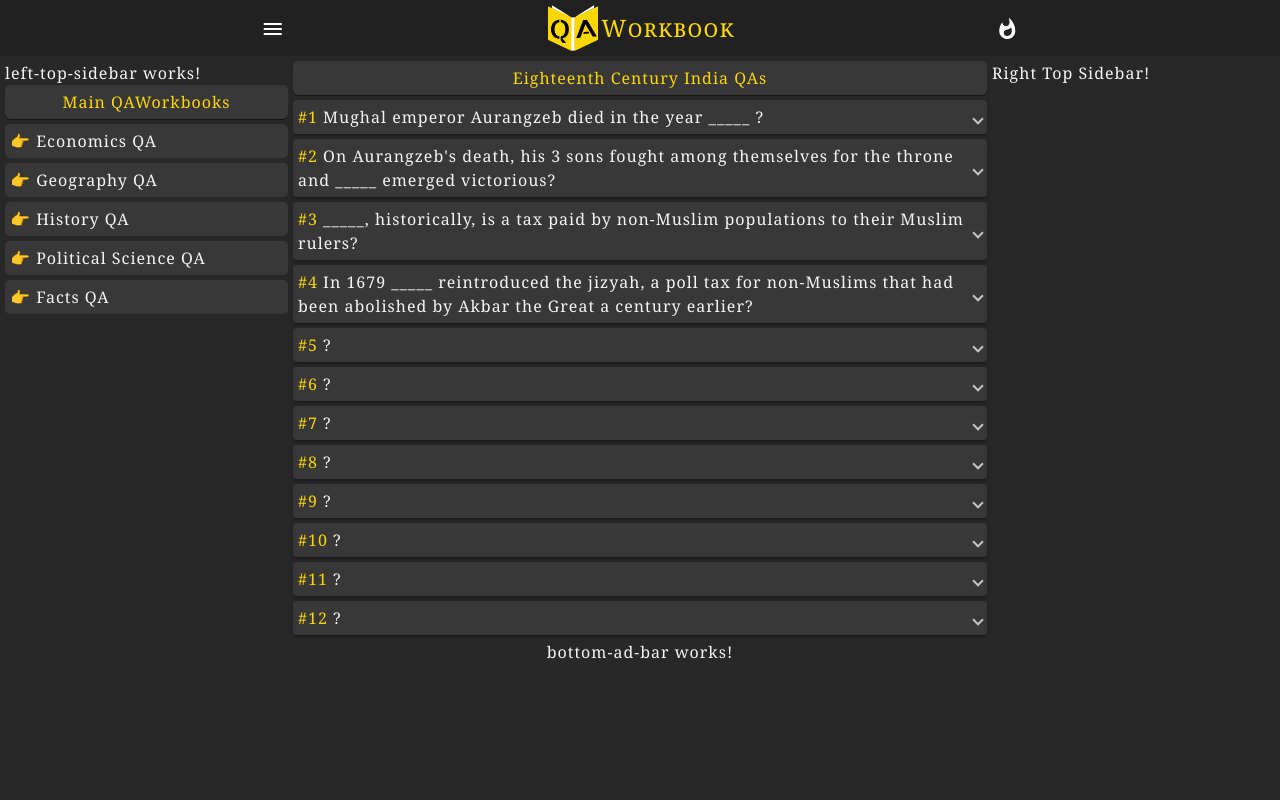
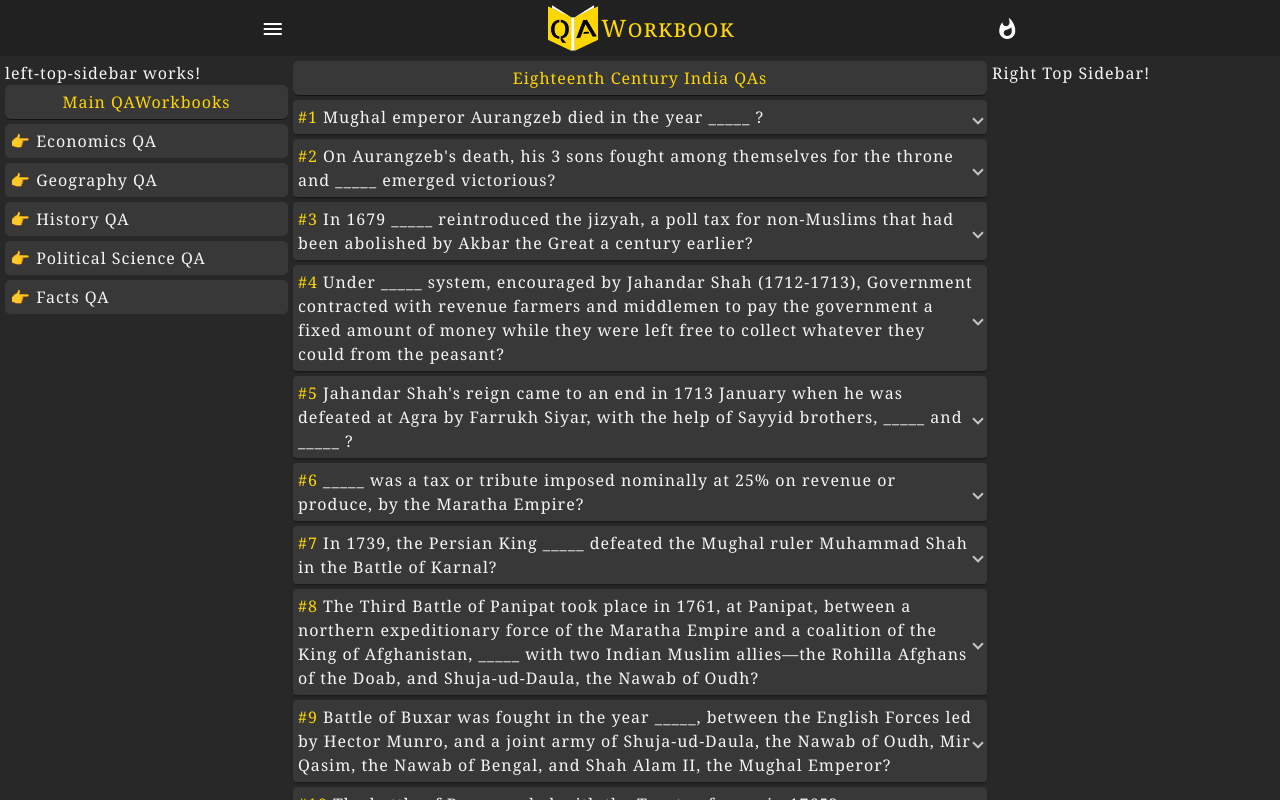
Before and after one commit to JibinJF/QAWorkbook, an Angular app: page /HistoryQA/ModernIndianHistoryQA/EighteenthCenturyIndiaQA in a window 1280 px wide. Built offline with nearby package versions, Linux system fonts and the light colour scheme.

Commit message:
Update eighteenth-century-india-qa.component.ts

```diff
--- a/src/app/general-awareness-qa/history-qa/modern-indian-history-qa/eighteenth-century-india-qa/eighteenth-century-india-qa.component.ts
+++ b/src/app/general-awareness-qa/history-qa/modern-indian-history-qa/eighteenth-century-india-qa/eighteenth-century-india-qa.component.ts
@@ -40,30 +40,123 @@ export class EighteenthCenturyIndiaQAComponent implements OnInit {
     },
     {
       qaNumber: this.qaNumber++,
-      question: `_____, historically, is a tax paid by non-Muslim populations to their Muslim rulers?`,
-      answer: `Jizyah (also spelled jizya).`,
-    },
-    {
-      qaNumber: this.qaNumber++,
       question: `In 1679 _____ reintroduced the jizyah, a poll tax for non-Muslims that had been
       abolished by Akbar the Great a century earlier?`,
       answer: `Aurangzeb.`,
     },
     {
       qaNumber: this.qaNumber++,
-      question: `?`,
-      answer: `.`,
+      question: `Under _____ system, encouraged by Jahandar Shah (1712-1713), Government contracted
+      with revenue farmers and middlemen to pay the government a fixed amount of money while they
+      were left free to collect whatever they could from the peasant?`,
+      answer: `Ijarah or revenue-farming.`,
+      description: `
+      <ul>
+        <li>As per this system, when peasants lacked the means to cultivate their land or cultivation
+        was impossible due to some calamity, the lands were farmed out on ijarah to a third party
+        known as revenue farmers.</li>
+        <li>This led to the increased oppression of the peasant.</li>
+      </ul>`
+    },
+    {
+      qaNumber: this.qaNumber++,
+      question: `Jahandar Shah's reign came to an end in 1713 January when he was defeated at Agra
+      by Farrukh Siyar, with the help of Sayyid brothers, _____ and _____ ?`,
+      answer: `Abdullah Khan and Hussain Ali Khan.`,
+      description: `<ul>
+        <li>After the victory, Abdullah Khan was appointed Wazir and Hussain Ali Khan was appointed
+        Mir Bakshi.</li>
+        <li>They are known in Indian history as 'King makers'.</li>
+      </ul>`
+    },
+    {
+      qaNumber: this.qaNumber++,
+      question: `_____ was a tax or tribute imposed nominally at 25% on revenue or produce, by the
+      Maratha Empire?`,
+      answer: `Chauth.`,
+      description: `<ul>
+       <li>The name was derived from the Sanskrit word meaning “one-fourth”.</li>
+      </ul>`
+    },
+    {
+      qaNumber: this.qaNumber++,
+      question: ` In 1739, the Persian King _____ defeated the Mughal ruler Muhammad Shah in the
+      Battle of Karnal?`,
+      answer: `Nadir Shah.`,
+      description: `<ul>
+        <li>Nadir Shah carried away the famous Koh-i-Noor diamond and the jewel studded Peacock Throne
+        of Shahjahan.</li>
+      </ul>`
+    },
+    {
+      qaNumber: this.qaNumber++,
+      question: `The Third Battle of Panipat took place in 1761, at Panipat, between a northern
+      expeditionary force of the Maratha Empire and a coalition of the King of Afghanistan, _____
+      with two Indian Muslim allies—the Rohilla Afghans of the Doab, and Shuja-ud-Daula, the Nawab of Oudh?`,
+      answer: `Ahmad Shah Durrani (also known as Ahmad Shah Abdali).`,
+    },
+    {
+      qaNumber: this.qaNumber++,
+      question: `Battle of Buxar was fought in the year _____, between the English Forces led by Hector Munro,
+      and a joint army of Shuja-ud-Daula, the Nawab of Oudh, Mir Qasim, the Nawab of Bengal, and Shah Alam II,
+      the Mughal Emperor?`,
+      answer: `1764.`,
       description: `<ul>
         <li></li>
       </ul>`
     },
     {
       qaNumber: this.qaNumber++,
-      question: `?`,
-      answer: `.`,
+      question: `The battle of Buxar ended with the Treaty of _____ in 1765?`,
+      answer: `Treaty of Allahabad.`,
+    },
+    {
+      qaNumber: this.qaNumber++,
+      question: `_____ signed the treaties of Allahabad with Shuja-Ud-Daulah and Shah Alam-II after winning
+      the battle of Buxar?`,
+      answer: `Robert Clive.`,
+    },
+    {
+      qaNumber: this.qaNumber++,
+      question: `_____ established  a modern arsenal in Dindigal in 1755 with the help of French experts?`,
+      answer: `Haidar Ali.`,
+    },
+    {
+      qaNumber: this.qaNumber++,
+      question: `Tipu Sultan planted 'Tree of Liberty' at ______?`,
+      answer: `Srirangapatnam.`,
+    },
+    {
+      qaNumber: this.qaNumber++,
+      question: `_____ founded the city of Jaipur?`,
+      answer: `Maharaja Sawai Jai Singh II.`,
+    },
+    {
+      qaNumber: this.qaNumber++,
+      question: `Maharaja Sawai Jai Singh II compiled planetary tables entitled _____ to enable people
+      to make astronomical observations?`,
+      answer: `Zij-i Muhammad Shahi.`,
       description: `<ul>
-       <li></li>
+        <li>He had Euclid's "Elements of Geometry" translated into Sanskrit as also several works on
+        Trigonometry, and Napier's work on the construction and use of logarithms.</li>
       </ul>`
+    },
+    {
+      qaNumber: this.qaNumber++,
+      question: `Tayaumanavar (1706-44) was one of the best exponents of _____ poetry in Tamil?`,
+      answer: `Sittar poetry.`,
+    },
+    {
+      qaNumber: this.qaNumber++,
+      question: `Heer Ranjha, the famous romantic epic in Punjabi was composed in the 18th century
+      by _____ ?`,
+      answer: `Waris Shah.`,
+    },
+    {
+      qaNumber: this.qaNumber++,
+      question: `During 18th century, _____ composed his famous collection of poems, 'Risalo',
+      which is considered as the greatest classic of Sindhi literature?`,
+      answer: `Shah Abdul Latif.`,
     },
     {
       qaNumber: this.qaNumber++,
@@ -102,14 +195,6 @@ export class EighteenthCenturyIndiaQAComponent implements OnInit {
       question: `?`,
       answer: `.`,
       description: `<ul>
-       <li></li>
-      </ul>`
-    },
-    {
-      qaNumber: this.qaNumber++,
-      question: `?`,
-      answer: `.`,
-      description: `<ul>
         <li></li>
       </ul>`
     },
```
